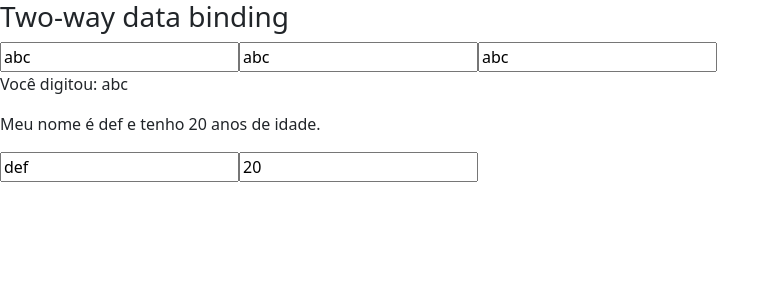
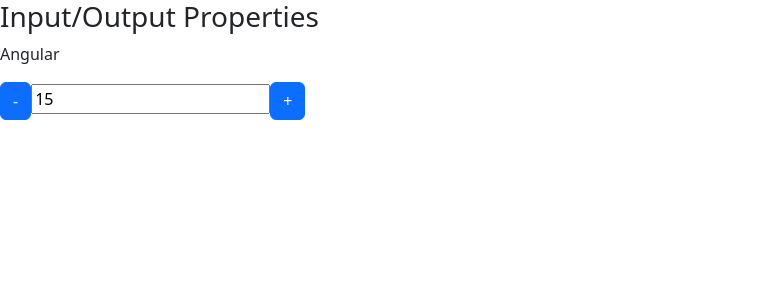
Before and after one commit to mariopuebla17/curso-angular, an Angular app in the folder data-binding/: page / in a window 1280 px wide. Shown: the top 300 px of the page, without its empty margins (0-780 px from the left). Built offline with nearby package versions, Linux system fonts and the light colour scheme.

Commit message:
aulas 13 e 14
aprendizado referente às aulas 13 e 14

```diff
--- a/data-binding/src/app/app.module.ts
+++ b/data-binding/src/app/app.module.ts
@@ -6,11 +6,15 @@
 import { AppRoutingModule } from './app-routing.module';
 import { AppComponent } from './app.component';
 import { DataBindingComponent } from './data-binding/data-binding.component';
+import { InputPropertyComponent } from './input-property/input-property.component';
+import { OutputPropertyComponent } from './output-property/output-property.component';
 
 @NgModule({
   declarations: [
     AppComponent,
-    DataBindingComponent
+    DataBindingComponent,
+    InputPropertyComponent,
+    OutputPropertyComponent
   ],
   imports: [
     BrowserModule,
--- a/data-binding/src/app/data-binding/data-binding.component.html
+++ b/data-binding/src/app/data-binding/data-binding.component.html
@@ -72,4 +72,12 @@
     </div>
   </article>
 </section>-->
-<app-meu-form></app-meu-form>
+<!-- <app-meu-form></app-meu-form> -->
+
+<section class="input-output-properties">
+    <article>
+        <h3>Input/Output Properties</h3>
+        <app-curso [nome]="nomeDoCurso"></app-curso>
+        <contador [valor]="valorInicial" (mudouValor)="onMudouValor($event)"></contador>
+    </article>
+</section>
--- a/data-binding/src/app/data-binding/data-binding.component.ts
+++ b/data-binding/src/app/data-binding/data-binding.component.ts
@@ -16,7 +16,15 @@
 
   isMouseOver: boolean = false;
 
-  getValor() {
+  nomeDoCurso: string = 'Angular';
+
+  valorInicial = 15;
+
+  onMudouValor(evento: any){
+  console.log(evento.novoValor);
+  }
+
+  getValor(): number {
     return 1;
   }
 
--- /dev/null
+++ b/data-binding/src/app/input-property/input-property.component.html
@@ -0,0 +1 @@
+<p>{{ nomeCurso }}</p>
--- /dev/null
+++ b/data-binding/src/app/input-property/input-property.component.ts
@@ -0,0 +1,17 @@
+import { Component, Input, OnInit } from '@angular/core';
+
+@Component({
+  selector: 'app-curso',
+  templateUrl: './input-property.component.html',
+  styleUrls: ['./input-property.component.css']
+})
+export class InputPropertyComponent implements OnInit {
+
+  @Input('nome') nomeCurso:string = '';
+
+  constructor() { }
+
+  ngOnInit(): void {
+  }
+
+}
--- /dev/null
+++ b/data-binding/src/app/output-property/output-property.component.html
@@ -0,0 +1,5 @@
+<div>
+    <button class="btn btn-primary" (click)="decrementa()">-</button>
+    <input type="text" [value]="valor" readonly>
+    <button class="btn btn-primary" (click)="incrementa()">+</button>
+</div>
--- /dev/null
+++ b/data-binding/src/app/output-property/output-property.component.ts
@@ -0,0 +1,29 @@
+import { Component, EventEmitter, Input, OnInit, Output } from '@angular/core';
+
+@Component({
+  selector: 'contador',
+  templateUrl: './output-property.component.html',
+  styleUrls: ['./output-property.component.css']
+})
+export class OutputPropertyComponent implements OnInit {
+
+  @Input() valor: number = 0;
+
+  @Output() mudouValor = new EventEmitter();
+
+  incrementa(){
+    this.valor++;
+    this.mudouValor.emit({novoValor: this.valor})
+  }
+
+  decrementa(){
+    this.valor--;
+    this.mudouValor.emit({novoValor: this.valor})
+  }
+
+  constructor() { }
+
+  ngOnInit(): void {
+  }
+
+}
```
Also changed, not shown: data-binding/src/app/input-property/input-property.component.css (added), data-binding/src/app/output-property/output-property.component.css (added), 2 other files (tests, documents, lock files or other folders).
